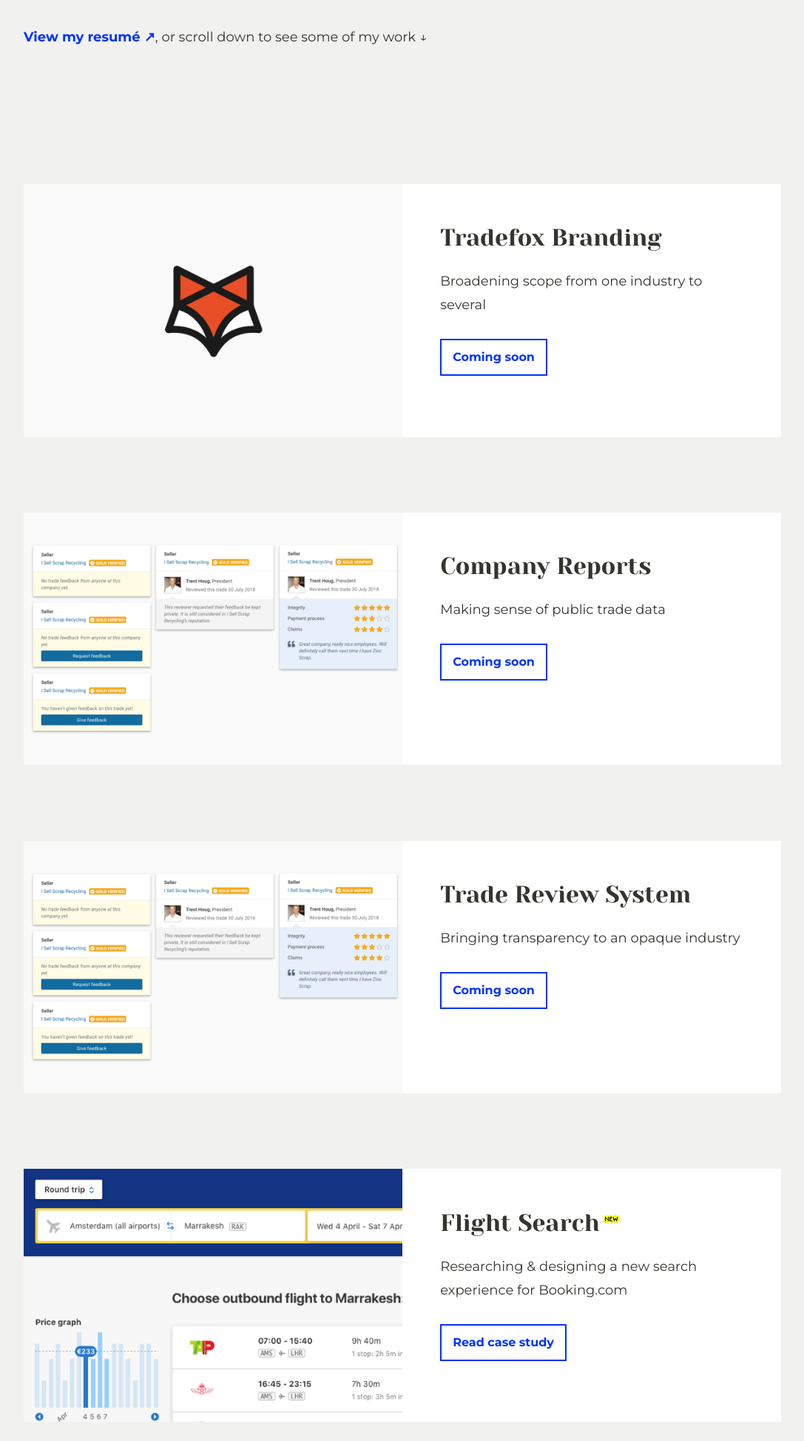
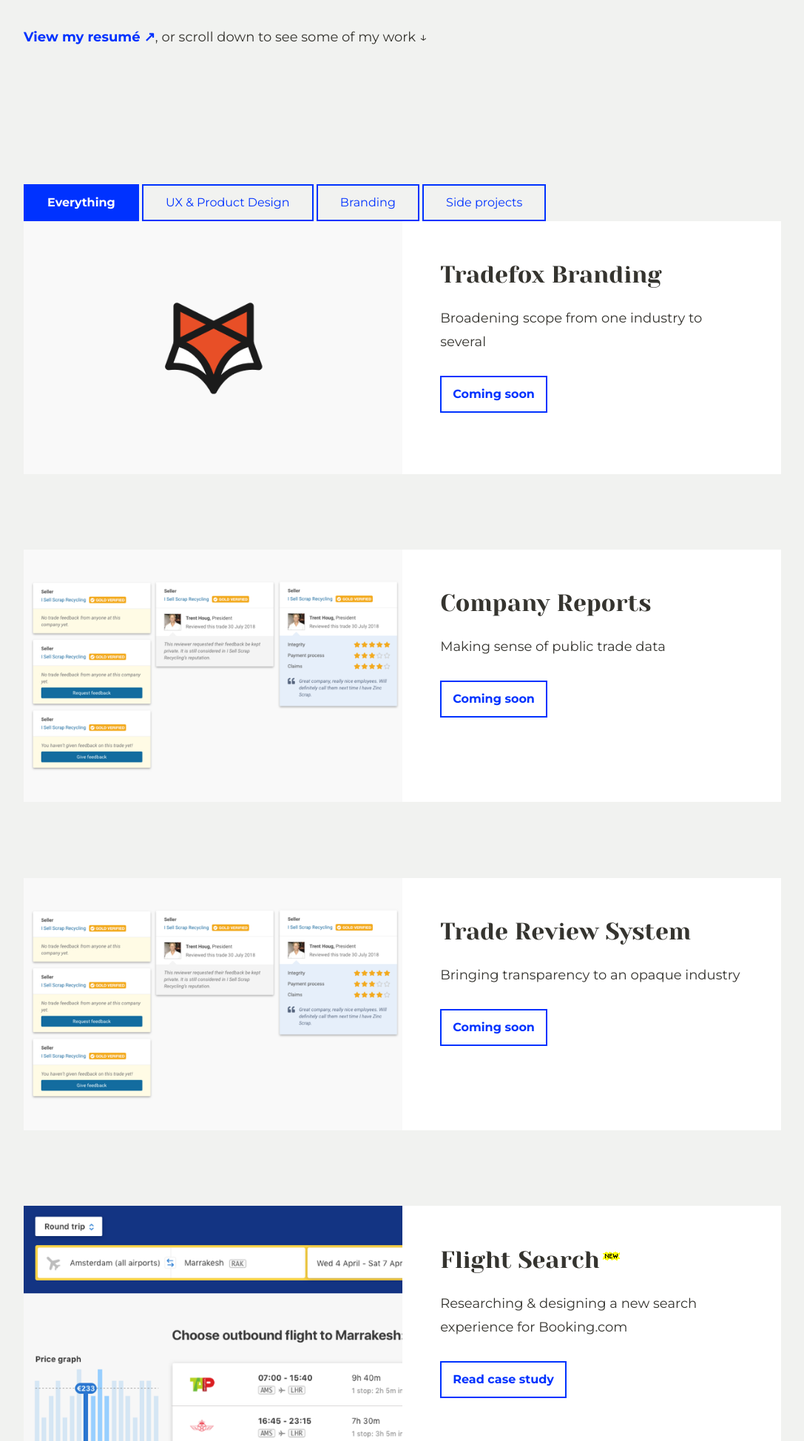
Before and after one commit to eksch/personal-site, a PHP site: page / in a window 1280 px wide. Shown: the part 502-2450 px from the top of the page at 74% size, without its empty margins (96-1183 px from the left). Run offline with PHP 8.4, Linux system fonts and the light colour scheme.

Commit message:
added category tags

```diff
--- a/css/_content.scss
+++ b/css/_content.scss
@@ -45,17 +45,63 @@ body {
         @extend .clearfix;
         margin: 10% auto;
         padding: 5% 0;
-        //border-radius: $border-radius;
-        //background-color: $primary;
     }
 
     .work {
         padding: 0;
         background-color: transparent;
 
+        input[type='radio'] {
+            display: none;
+
+            + label {
+                display: inline-block;
+                color: $secondary;
+                padding: 15px 30px;
+                border: 2px solid $secondary;
+            }
+
+            &:checked + label {
+                font-weight: 700;
+                background-color: $secondary;
+                color: $primary;
+            }
+        }
+
+        #everything:checked {
+            ~ .project {
+                opacity: 1;
+            }
+        }
+        #ux:checked {
+            ~.project:not(.ux) {
+                opacity: 0;
+                max-height: 0;
+                margin: 0;
+            }
+        }
+        #branding:checked {
+            ~.project:not(.branding) {
+                opacity: 0;
+                max-height: 0;
+                margin: 0;
+            }
+
+        }
+        #side:checked {
+            ~.project:not(.side) {
+                opacity: 0;
+                max-height: 0;
+                margin: 0;
+            }
+        }
+
         .project {
             @extend .clearfix;
+            @extend .transition;
+            transition: max-height .2s ease-in-out .5s;
             position: relative;
+            max-height: 100%;
             display: flex;
             flex-direction: row;
             flex-wrap: nowrap;
@@ -63,11 +109,6 @@ body {
             justify-content: space-between;
             box-sizing: border-box;
             overflow: hidden;
-            //flex-basis: 100%;
-            //min-width: 300px;
-            //max-width: 600px;
-            //min-height: 200px;
-            //max-height: 400px;
             margin-bottom: 10%;
             background-color: $primary;
 
--- a/css/_project.scss
+++ b/css/_project.scss
@@ -1,6 +1,7 @@
 .project {
 
     .project-details {
+        padding: 5%;
         background-color: $primary;
 
         .project-info {
--- a/css/styles.css
+++ b/css/styles.css
@@ -30,7 +30,7 @@ table {
   border-spacing: 0; }
 
 /* line 58, /Users/elenascherer/Documents/GitHub/personal-site/css/site */
-.transition, a:after, .page .work .project__image, .page .contact .icon svg, .page .contact .footer-text {
+.transition, a:after, .page .work .project, .page .work .project__image, .page .contact .icon svg, .page .contact .footer-text {
   transition: all 0.2s ease; }
 
 /* line 61, /Users/elenascherer/Documents/GitHub/personal-site/css/site */
@@ -148,13 +148,47 @@ body {
 .page__section {
   margin: 10% auto;
   padding: 5% 0; }
-/* line 52, /Users/elenascherer/Documents/GitHub/personal-site/css/content */
+/* line 50, /Users/elenascherer/Documents/GitHub/personal-site/css/content */
 .page .work {
   padding: 0;
   background-color: transparent; }
-  /* line 56, /Users/elenascherer/Documents/GitHub/personal-site/css/content */
+  /* line 54, /Users/elenascherer/Documents/GitHub/personal-site/css/content */
+  .page .work input[type='radio'] {
+    display: none; }
+    /* line 57, /Users/elenascherer/Documents/GitHub/personal-site/css/content */
+    .page .work input[type='radio'] + label {
+      display: inline-block;
+      color: #0032ff;
+      padding: 15px 30px;
+      border: 2px solid #0032ff; }
+    /* line 64, /Users/elenascherer/Documents/GitHub/personal-site/css/content */
+    .page .work input[type='radio']:checked + label {
+      font-weight: 700;
+      background-color: #0032ff;
+      color: #ffffff; }
+  /* line 72, /Users/elenascherer/Documents/GitHub/personal-site/css/content */
+  .page .work #everything:checked ~ .project {
+    opacity: 1; }
+  /* line 77, /Users/elenascherer/Documents/GitHub/personal-site/css/content */
+  .page .work #ux:checked ~ .project:not(.ux) {
+    opacity: 0;
+    max-height: 0;
+    margin: 0; }
+  /* line 84, /Users/elenascherer/Documents/GitHub/personal-site/css/content */
+  .page .work #branding:checked ~ .project:not(.branding) {
+    opacity: 0;
+    max-height: 0;
+    margin: 0; }
+  /* line 92, /Users/elenascherer/Documents/GitHub/personal-site/css/content */
+  .page .work #side:checked ~ .project:not(.side) {
+    opacity: 0;
+    max-height: 0;
+    margin: 0; }
+  /* line 99, /Users/elenascherer/Documents/GitHub/personal-site/css/content */
   .page .work .project {
+    transition: max-height 0.2s ease-in-out 0.5s;
     position: relative;
+    max-height: 100%;
     display: flex;
     flex-direction: row;
     flex-wrap: nowrap;
@@ -164,96 +198,97 @@ body {
     overflow: hidden;
     margin-bottom: 10%;
     background-color: #ffffff; }
-    /* line 74, /Users/elenascherer/Documents/GitHub/personal-site/css/content */
+    /* line 115, /Users/elenascherer/Documents/GitHub/personal-site/css/content */
     .page .work .project__image {
       width: 100%;
       min-height: 66px;
       min-width: 100px;
       max-height: 400px;
       max-width: 600px; }
-    /* line 85, /Users/elenascherer/Documents/GitHub/personal-site/css/content */
+    /* line 126, /Users/elenascherer/Documents/GitHub/personal-site/css/content */
     .page .work .project__information {
       padding: 5%;
       vertical-align: middle;
       width: 80%;
       flex-grow: 2; }
-    /* line 91, /Users/elenascherer/Documents/GitHub/personal-site/css/content */
+    /* line 132, /Users/elenascherer/Documents/GitHub/personal-site/css/content */
     .page .work .project__action {
       border: 2px solid #0032ff;
       padding: 15px;
       display: inline-block; }
-/* line 107, /Users/elenascherer/Documents/GitHub/personal-site/css/content */
+/* line 148, /Users/elenascherer/Documents/GitHub/personal-site/css/content */
 .page .contact > div {
   box-sizing: border-box;
   width: 50%;
   display: inline-block;
   float: left; }
-/* line 114, /Users/elenascherer/Documents/GitHub/personal-site/css/content */
+/* line 155, /Users/elenascherer/Documents/GitHub/personal-site/css/content */
 .page .contact .icon {
   display: inline-block;
   width: 40px;
   margin-right: 15px; }
-  /* line 119, /Users/elenascherer/Documents/GitHub/personal-site/css/content */
+  /* line 160, /Users/elenascherer/Documents/GitHub/personal-site/css/content */
   .page .contact .icon svg {
     border: 2px solid #0032ff;
     border-radius: 50%;
     padding: 5px; }
-    /* line 125, /Users/elenascherer/Documents/GitHub/personal-site/css/content */
+    /* line 166, /Users/elenascherer/Documents/GitHub/personal-site/css/content */
     .page .contact .icon svg path {
       fill: #0032ff; }
-    /* line 127, /Users/elenascherer/Documents/GitHub/personal-site/css/content */
+    /* line 168, /Users/elenascherer/Documents/GitHub/personal-site/css/content */
     .page .contact .icon svg:hover {
       background-color: #0032ff; }
-      /* line 130, /Users/elenascherer/Documents/GitHub/personal-site/css/content */
+      /* line 171, /Users/elenascherer/Documents/GitHub/personal-site/css/content */
       .page .contact .icon svg:hover path {
         fill: #f1f2f0; }
-  /* line 135, /Users/elenascherer/Documents/GitHub/personal-site/css/content */
+  /* line 176, /Users/elenascherer/Documents/GitHub/personal-site/css/content */
   .page .contact .icon:hover:after {
     width: 0; }
-/* line 139, /Users/elenascherer/Documents/GitHub/personal-site/css/content */
+/* line 180, /Users/elenascherer/Documents/GitHub/personal-site/css/content */
 .page .contact .footer-text {
   margin: 10px 0 0;
   font-size: 0.8rem; }
 
 /* line 3, /Users/elenascherer/Documents/GitHub/personal-site/css/project */
 .project .project-details {
+  padding: 5%;
   background-color: #ffffff; }
-  /* line 6, /Users/elenascherer/Documents/GitHub/personal-site/css/project */
+  /* line 7, /Users/elenascherer/Documents/GitHub/personal-site/css/project */
   .project .project-details .project-info {
     margin-bottom: 30px;
     color: #35342f; }
-  /* line 11, /Users/elenascherer/Documents/GitHub/personal-site/css/project */
+  /* line 12, /Users/elenascherer/Documents/GitHub/personal-site/css/project */
   .project .project-details .image {
     text-align: center;
     float: left;
     margin: 0 50px 50px 0; }
-    /* line 16, /Users/elenascherer/Documents/GitHub/personal-site/css/project */
+    /* line 17, /Users/elenascherer/Documents/GitHub/personal-site/css/project */
     .project .project-details .image__full {
       margin: 50px 0;
       float: none; }
-    /* line 20, /Users/elenascherer/Documents/GitHub/personal-site/css/project */
+    /* line 21, /Users/elenascherer/Documents/GitHub/personal-site/css/project */
     .project .project-details .image__half {
       width: 50%;
       margin: 0 30px 30px 0; }
-    /* line 24, /Users/elenascherer/Documents/GitHub/personal-site/css/project */
+    /* line 25, /Users/elenascherer/Documents/GitHub/personal-site/css/project */
     .project .project-details .image__third {
       width: 33%; }
-    /* line 25, /Users/elenascherer/Documents/GitHub/personal-site/css/project */
+    /* line 26, /Users/elenascherer/Documents/GitHub/personal-site/css/project */
     .project .project-details .image--right {
       float: right;
       margin: 0 0 30px 30px; }
-    /* line 30, /Users/elenascherer/Documents/GitHub/personal-site/css/project */
+    /* line 31, /Users/elenascherer/Documents/GitHub/personal-site/css/project */
     .project .project-details .image img {
       max-width: 100%;
       border-radius: 10px; }
-    /* line 34, /Users/elenascherer/Documents/GitHub/personal-site/css/project */
+    /* line 35, /Users/elenascherer/Documents/GitHub/personal-site/css/project */
     .project .project-details .image figcaption {
       font-size: 12px;
       color: #aaa; }
-  /* line 41, /Users/elenascherer/Documents/GitHub/personal-site/css/project */
+  /* line 42, /Users/elenascherer/Documents/GitHub/personal-site/css/project */
   .project .project-details .top-margin {
     margin-top: 30px; }
-  /* line 45, /Users/elenascherer/Documents/GitHub/personal-site/css/project */
+  /* line 46, /Users/elenascherer/Documents/GitHub/personal-site/css/project */
   .project .project-details .project-intro {
     font-size: 18px;
     line-height: 2rem;
--- a/index.html
+++ b/index.html
@@ -85,6 +85,17 @@
 
 
             <div id="work" class="page__section work">
+                <input type="radio" name="workFilter" id="everything" checked>
+                <label for="everything">Everything</label>
+
+                <input type="radio" name="workFilter" id="ux">
+                <label for="ux">UX &amp; Product Design</label>
+
+                <input type="radio" name="workFilter" id="branding">
+                <label for="branding">Branding</label>
+
+                <input type="radio" name="workFilter" id="side">
+                <label for="side">Side projects</label>
 
                 <div class="project branding">
                     <img class="project__image" src="images/thumbnail_tradefox.png" />
@@ -154,13 +165,13 @@
                     </div>
                 </div>
 
-                <!--<div class="project">
+                <!--<div class="project side">
                     <img class="project__image" src="images/thumbnail_alicia.png" />
                     <div class="project__information">
                         <h2 class="project__name"><a class="project__link" href="https://dribbble.com/shots/4497711-Save-the-date">Save the Dates &#8599</a> &amp; <a class="project__link" href="https://dribbble.com/shots/5205455-Wedding-invites">Wedding invitation &#8599</a></h2>
                         <p class="project__description">Custom lettering for wedding paraphernalia</p>
 
-                        <a class="project__action" href="/html/flights.html">Read case study</a>
+                        <a class="project__action" href="/html/flights.html">View on Dribbble &#8599</a>
                     </div>
                 </div>-->
                 <div class="project side">
```
